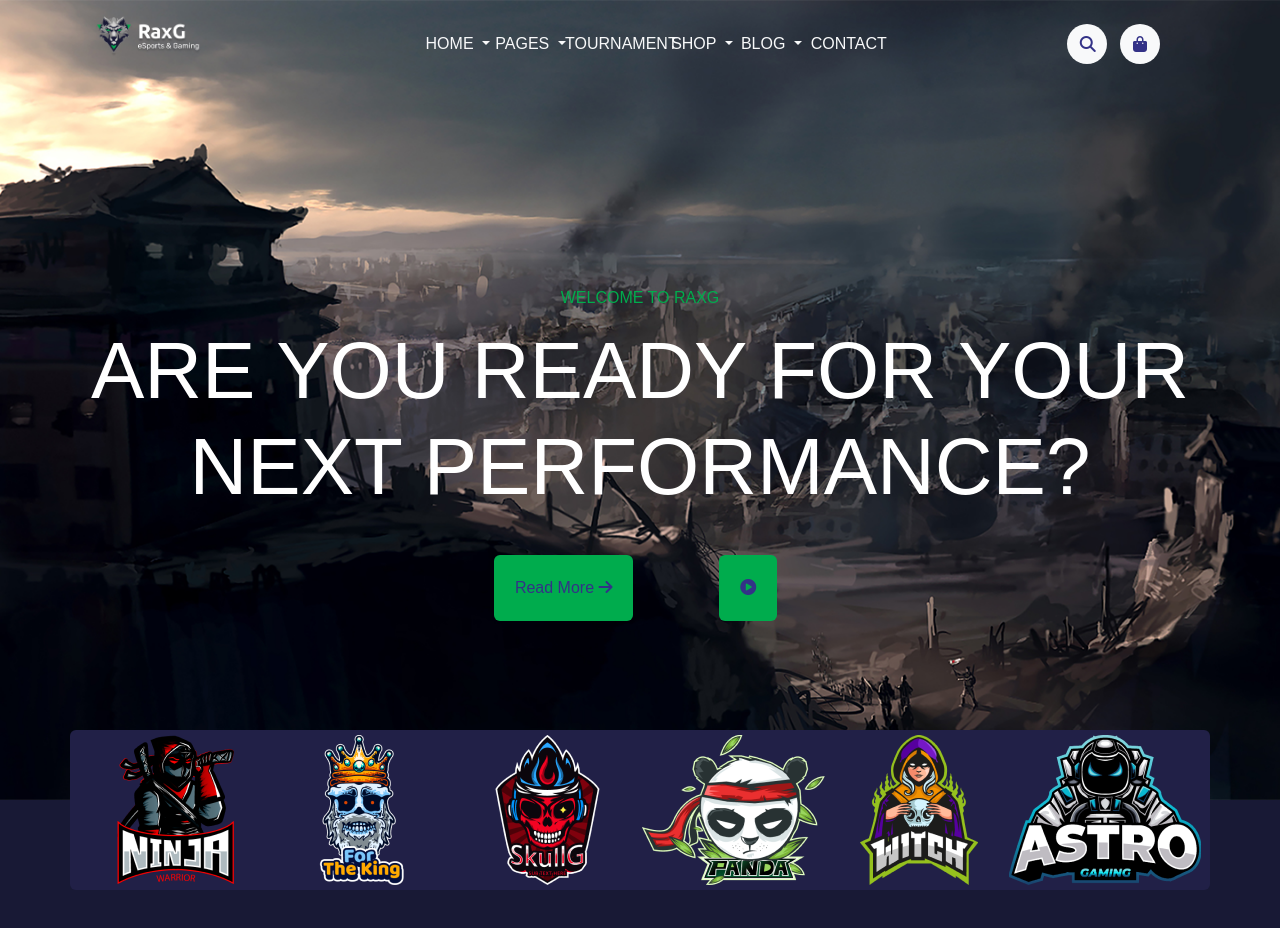
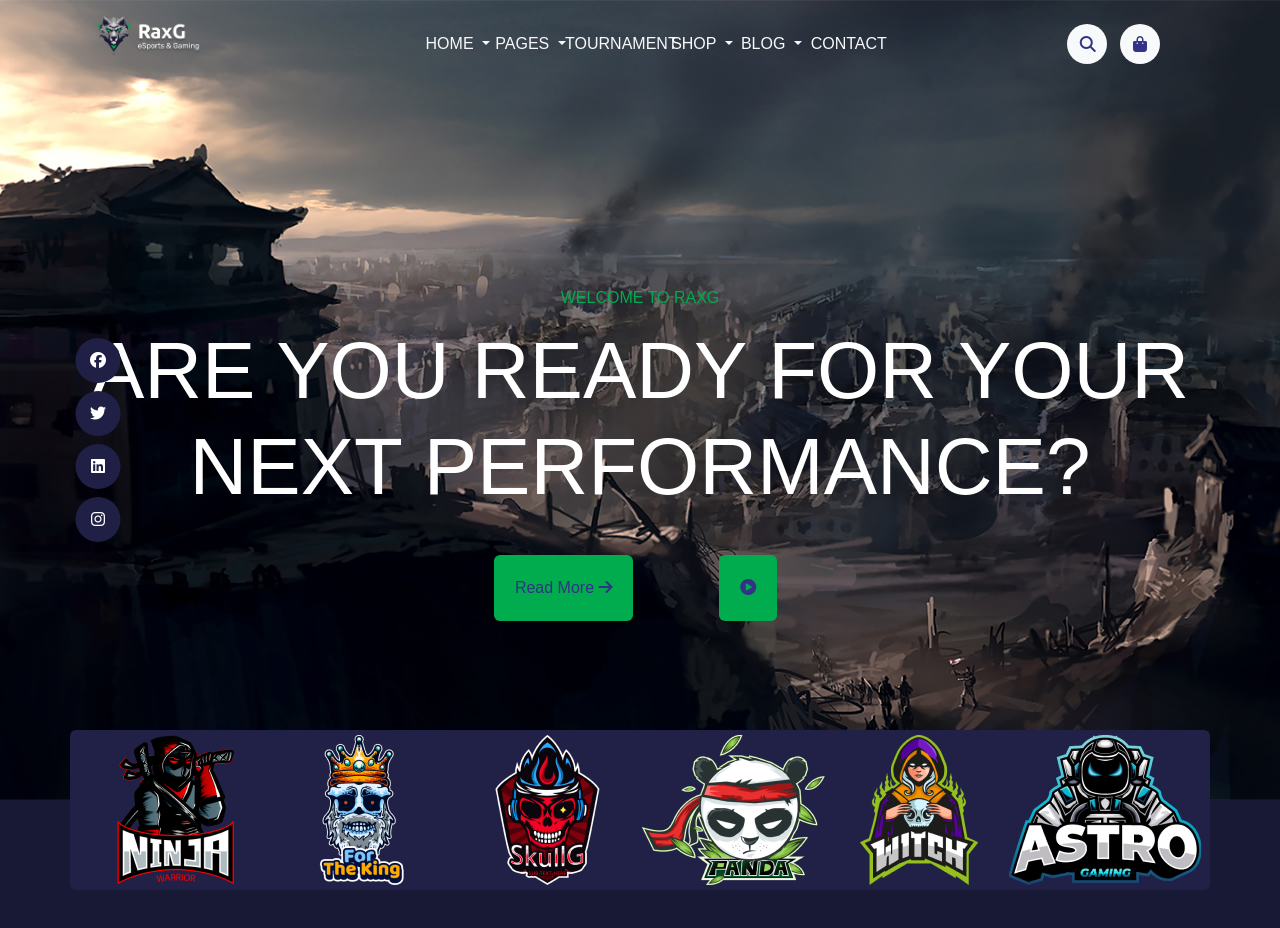
Before and after one commit to sidane17/proj-html-vuejs, a Vue app: page / in a window 1280 px wide. Shown: the top 928 px of the page. Built offline with nearby package versions, Linux system fonts and the light colour scheme.

Commit message:
Sistemazione

```diff
--- a/src/components/AppHeader.vue
+++ b/src/components/AppHeader.vue
@@ -320,7 +320,7 @@
 
     .banner-social {
         position: absolute;
-        left: -20%;
+
         transform: translate(-50%, 150%);
     }
 
```
